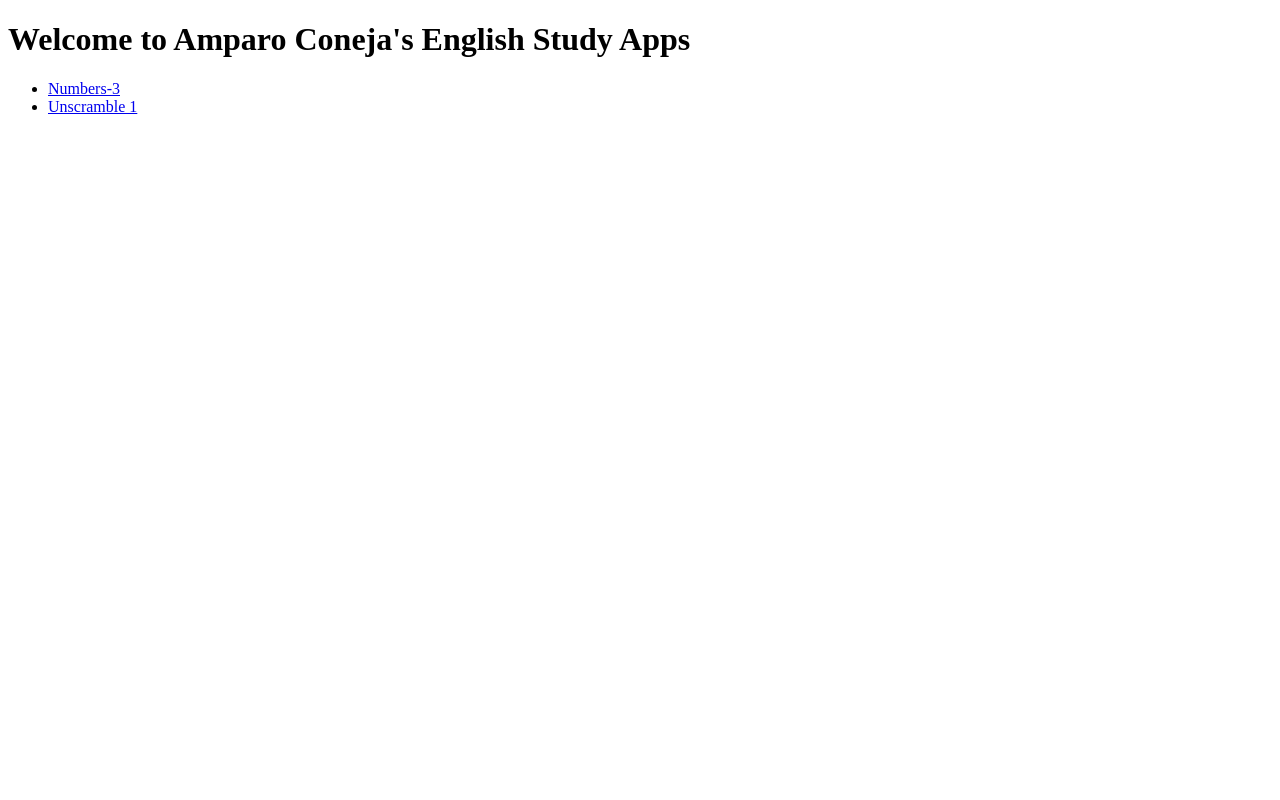
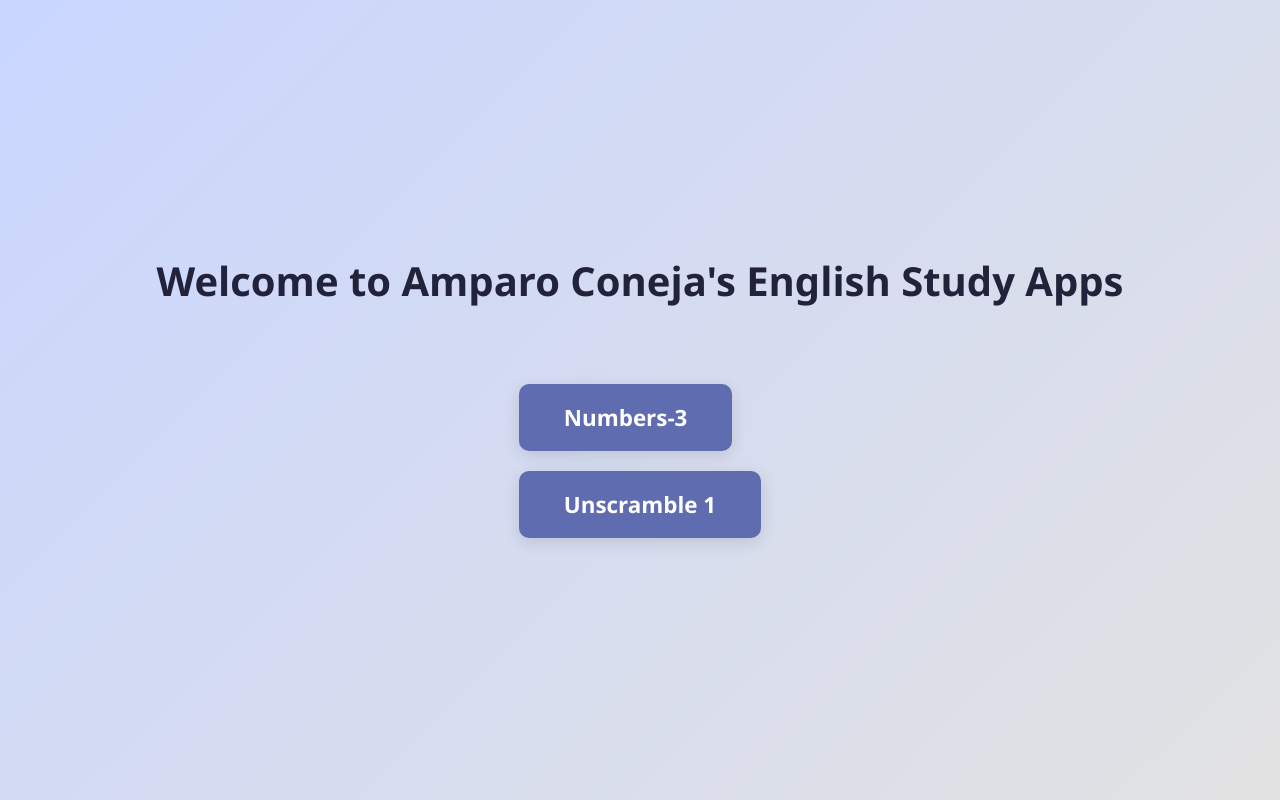
Before and after one commit to AmparoConeja2025/amparoconeja2025.github.io, a plain HTML site: page index.html in a window 1280 px wide. Drawn offline with Linux system fonts and the light colour scheme.

Commit message:
First edit

```diff
--- a/index.html
+++ b/index.html
@@ -3,12 +3,56 @@
 <head>
   <title>Amparo Coneja's English Study Apps</title>
   <meta name="viewport" content="width=device-width, initial-scale=1">
+  <style>
+    body {
+      background: linear-gradient(135deg, #c9d6ff 0%, #e2e2e2 100%);
+      min-height: 100vh;
+      margin: 0;
+      font-family: 'Segoe UI', Arial, sans-serif;
+      display: flex;
+      flex-direction: column;
+      align-items: center;
+      justify-content: center;
+    }
+    h1 {
+      font-size: 2.5em;
+      text-align: center;
+      font-weight: bold;
+      margin-bottom: 40px;
+      color: #22223b;
+    }
+    .menu-list {
+      list-style: none;
+      padding: 0;
+    }
+    .menu-list li {
+      margin: 20px 0;
+    }
+    .menu-btn {
+      display: inline-block;
+      padding: 18px 45px;
+      font-size: 1.4em;
+      font-weight: 600;
+      text-decoration: none;
+      color: #fff;
+      background: #5f6caf;
+      border: none;
+      border-radius: 10px;
+      box-shadow: 0 4px 16px rgba(0,0,0,0.12);
+      transition: background 0.3s, transform 0.2s;
+      cursor: pointer;
+    }
+    .menu-btn:hover {
+      background: #364079;
+      transform: translateY(-2px) scale(1.05);
+    }
+  </style>
 </head>
 <body>
   <h1>Welcome to Amparo Coneja's English Study Apps</h1>
-    <ul>
-      <li><a href="Numbers-3/">Numbers-3</a></li>
-      <li><a href="https://amparoconeja2025.github.io/Unscramble_1/">Unscramble 1</a></li>
+  <ul class="menu-list">
+    <li><a class="menu-btn" href="Numbers-3/">Numbers-3</a></li>
+    <li><a class="menu-btn" href="https://amparoconeja2025.github.io/Unscramble_1/">Unscramble 1</a></li>
   </ul>
 </body>
 </html>
```
Lines whose indentation alone changed are shown as unchanged.
